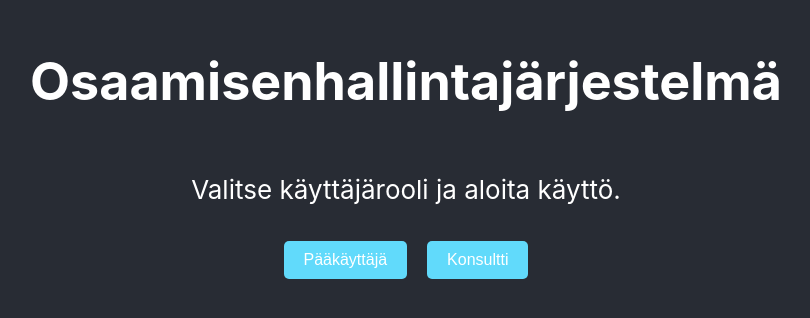
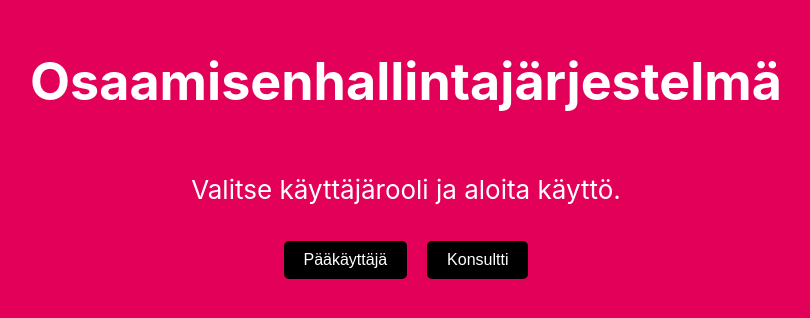
Before and after one commit to MatiasLakaniemi/Pinja, a React (Create React App) app: page / in a window 1280 px wide. Shown: the part 248-566 px from the top of the page, without its empty margins (234-1044 px from the left). Built offline with nearby package versions, Linux system fonts and the light colour scheme.

Commit message:
värien muokkausta

```diff
--- a/src/App.css
+++ b/src/App.css
@@ -3,7 +3,7 @@
 }
 
 .App-header {
-  background-color: #282c34;
+  background-color: #e30059;
   min-height: 100vh;
   display: flex;
   flex-direction: column;
@@ -18,7 +18,7 @@
   padding: 10px 20px;
   font-size: 1rem;
   color: white;
-  background-color: #61dafb;
+  background-color: black;
   border: none;
   border-radius: 5px;
   cursor: pointer;
```
